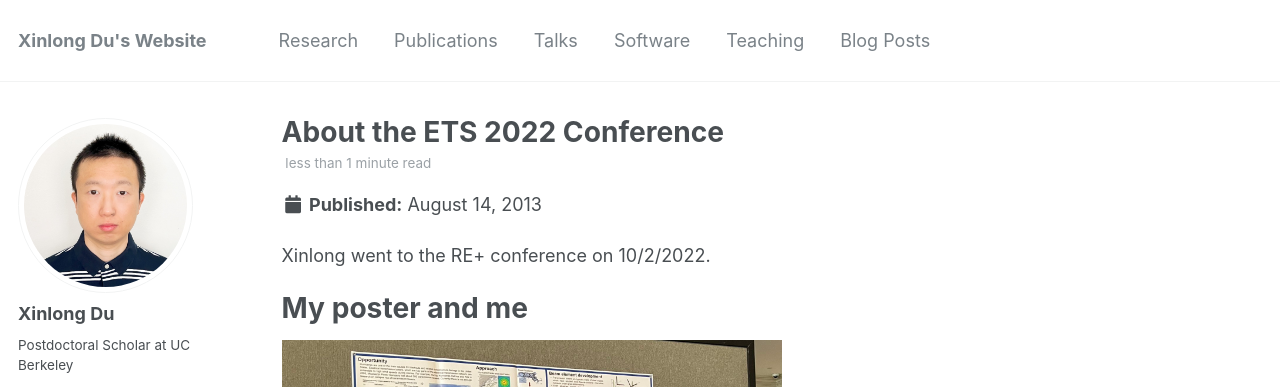
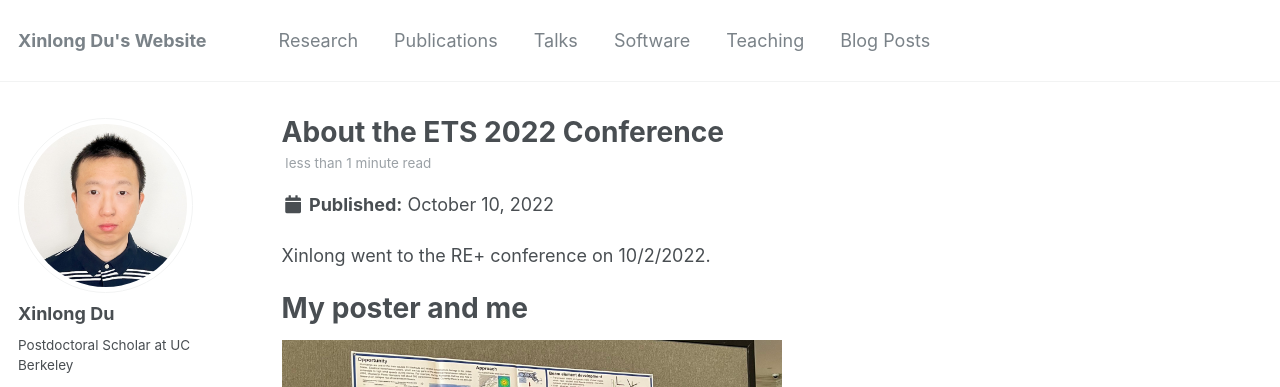
Before and after one commit to xinlong-du/xinlong-du.github.io, a Jekyll site: the page built from _posts/2022-10-10-blog-post-2.md, in a window 1280 px wide and 900 px high. Shown: the top 387 px of the window. Built offline with Jekyll 4.4.1, drawn with Linux system fonts in a browser that asks for light colours; some web fonts are replaced.

Commit message:
Update blog posts

```diff
--- a/_posts/2022-10-10-blog-post-2.md
+++ b/_posts/2022-10-10-blog-post-2.md
@@ -1,6 +1,6 @@
 ---
 title: 'About the ETS 2022 Conference'
-date: 2013-08-14
+date: 2022-10-10
 permalink: /posts/2022/10/blog-post-2/
 tags:
   - cool posts
```
